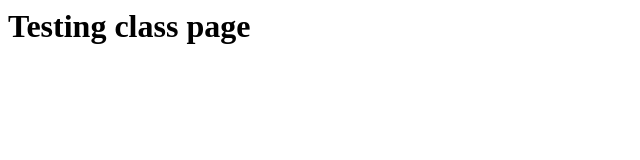
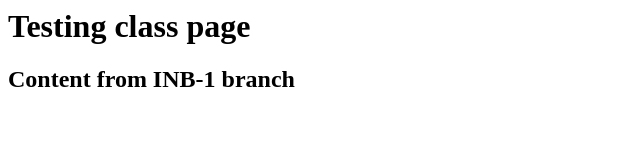
Before and after one commit to atafen/Gitclass, a plain HTML site: page index.html in a window 1280 px wide. Shown: the whole page, without its empty margins (0-640 px from the left). Drawn offline with Linux system fonts and the light colour scheme.

Commit message:
Update index.html

```diff
--- a/index.html
+++ b/index.html
@@ -1 +1,2 @@
 <h1> Testing class page </h1>
+<h2> Content from INB-1 branch  </h2>
```
